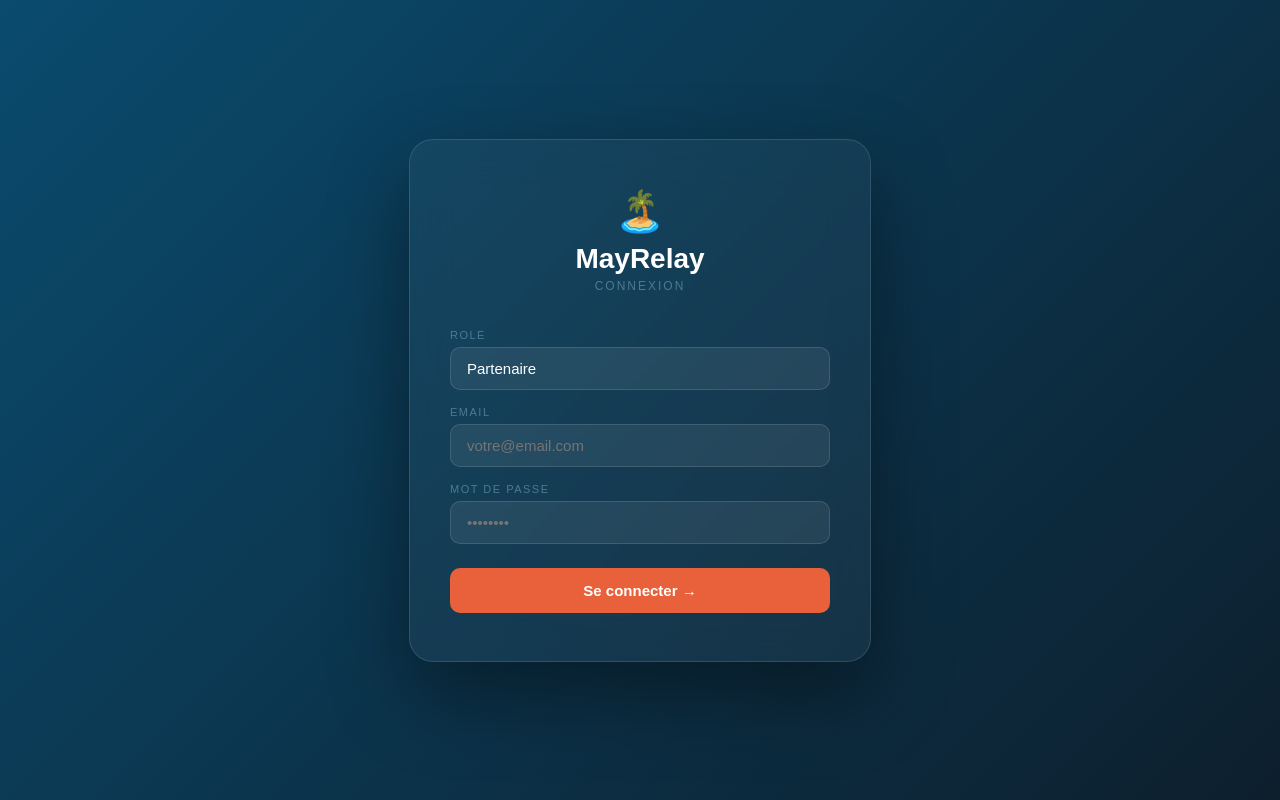
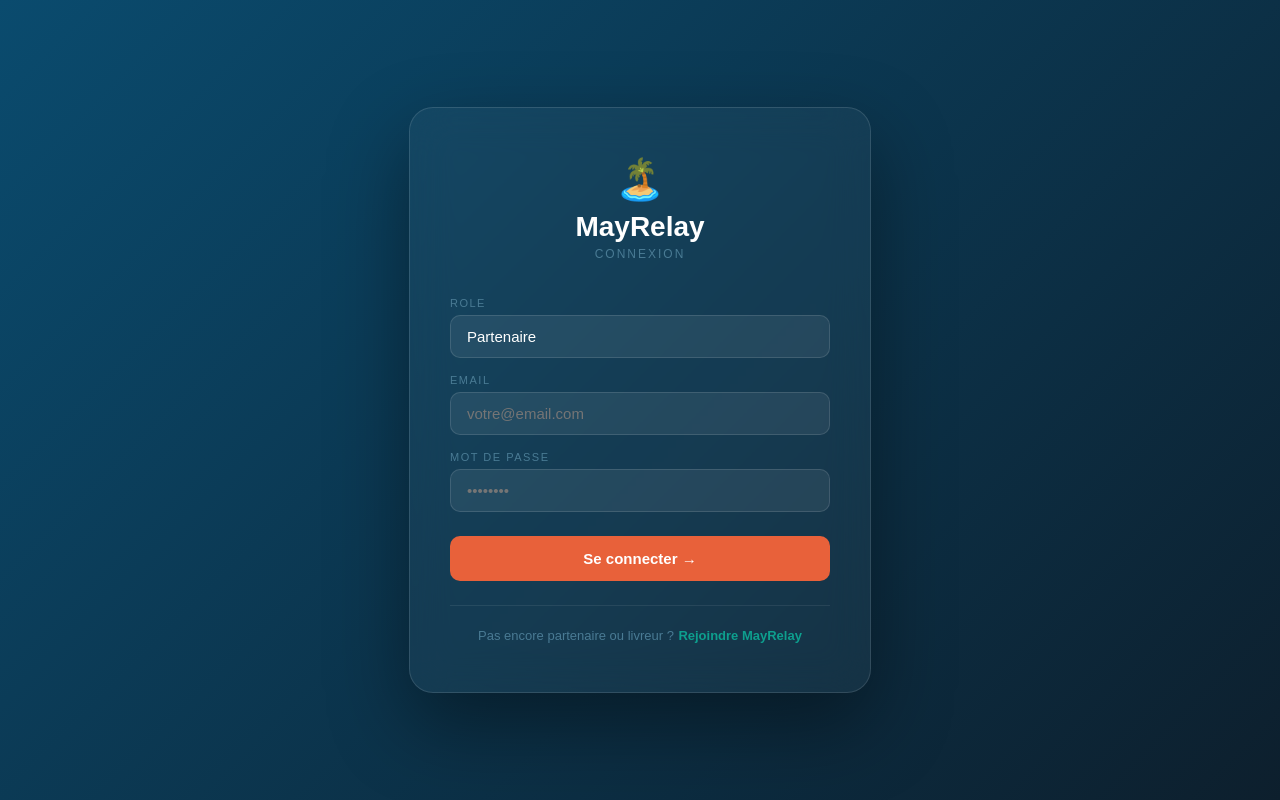
Before and after one commit to elfachak-prog/mayrelay, a React (Create React App) app in the folder frontend/: page / in a window 1280 px wide. Built offline with nearby package versions, Linux system fonts and the light colour scheme.

Commit message:
Login : lien "Rejoindre MayRelay" vers /rejoindre
Ajout d'un lien discret sous le bouton de connexion, séparé par une
fine ligne, avec texte muted et lien en teal — cohérent avec le design sombre.

Co-Authored-By: Claude Sonnet 4.6 <noreply@anthropic.com>

```diff
--- a/frontend/src/pages/Login.js
+++ b/frontend/src/pages/Login.js
@@ -75,6 +75,17 @@ export default function Login({ onLogin }) {
         <button onClick={handleSubmit} disabled={chargement} style={{ width: '100%', padding: '14px', background: chargement ? '#4A7B94' : '#E8613A', border: 'none', borderRadius: 10, color: '#fff', fontSize: 15, fontWeight: 700, cursor: chargement ? 'not-allowed' : 'pointer' }}>
           {chargement ? 'Connexion...' : 'Se connecter →'}
         </button>
+
+        <div style={{ textAlign: 'center', marginTop: 24, paddingTop: 20, borderTop: '1px solid rgba(255,255,255,0.08)' }}>
+          <span style={{ fontSize: 13, color: '#4A7B94' }}>Pas encore partenaire ou livreur ?</span>
+          {' '}
+          <a href="/rejoindre" style={{ fontSize: 13, color: '#0E9F8E', fontWeight: 600, textDecoration: 'none' }}
+            onMouseOver={e => e.currentTarget.style.textDecoration = 'underline'}
+            onMouseOut={e => e.currentTarget.style.textDecoration = 'none'}
+          >
+            Rejoindre MayRelay
+          </a>
+        </div>
       </div>
     </div>
   );
```
